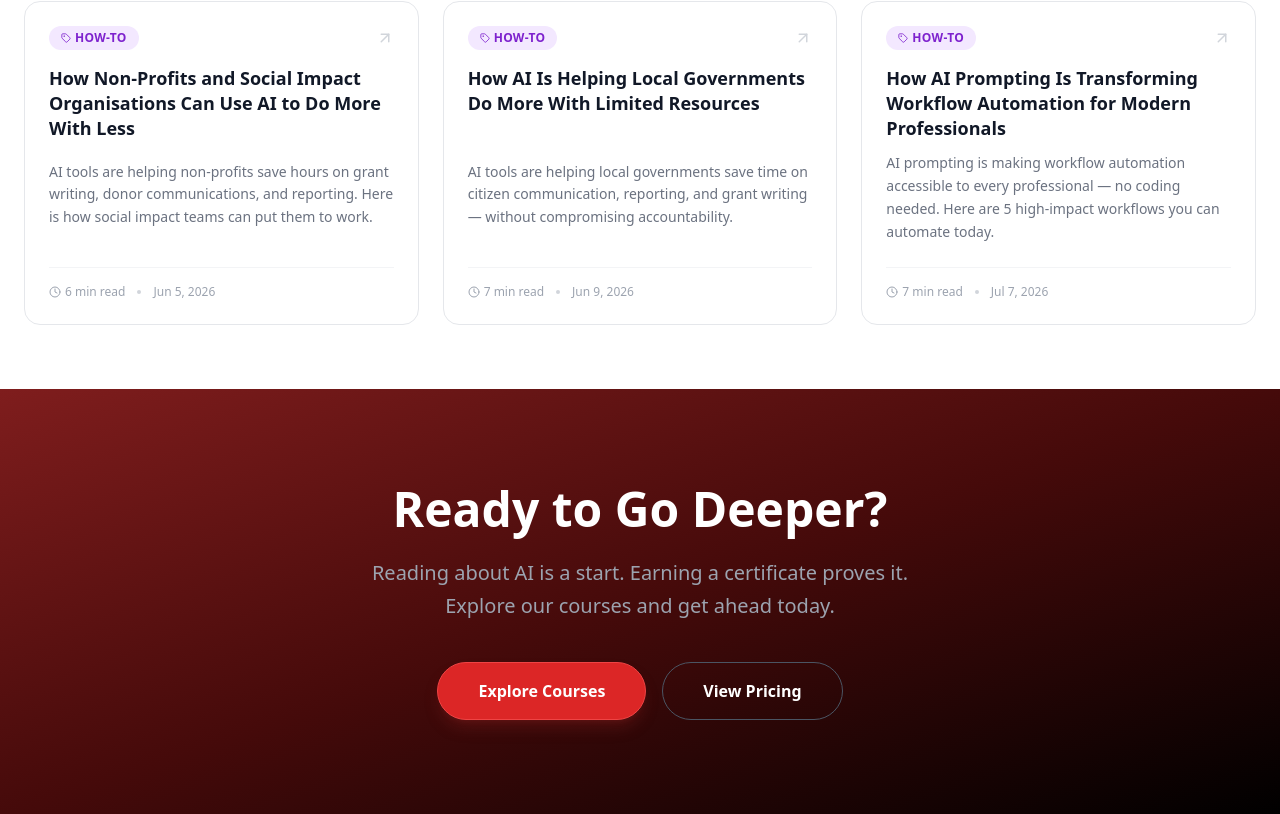
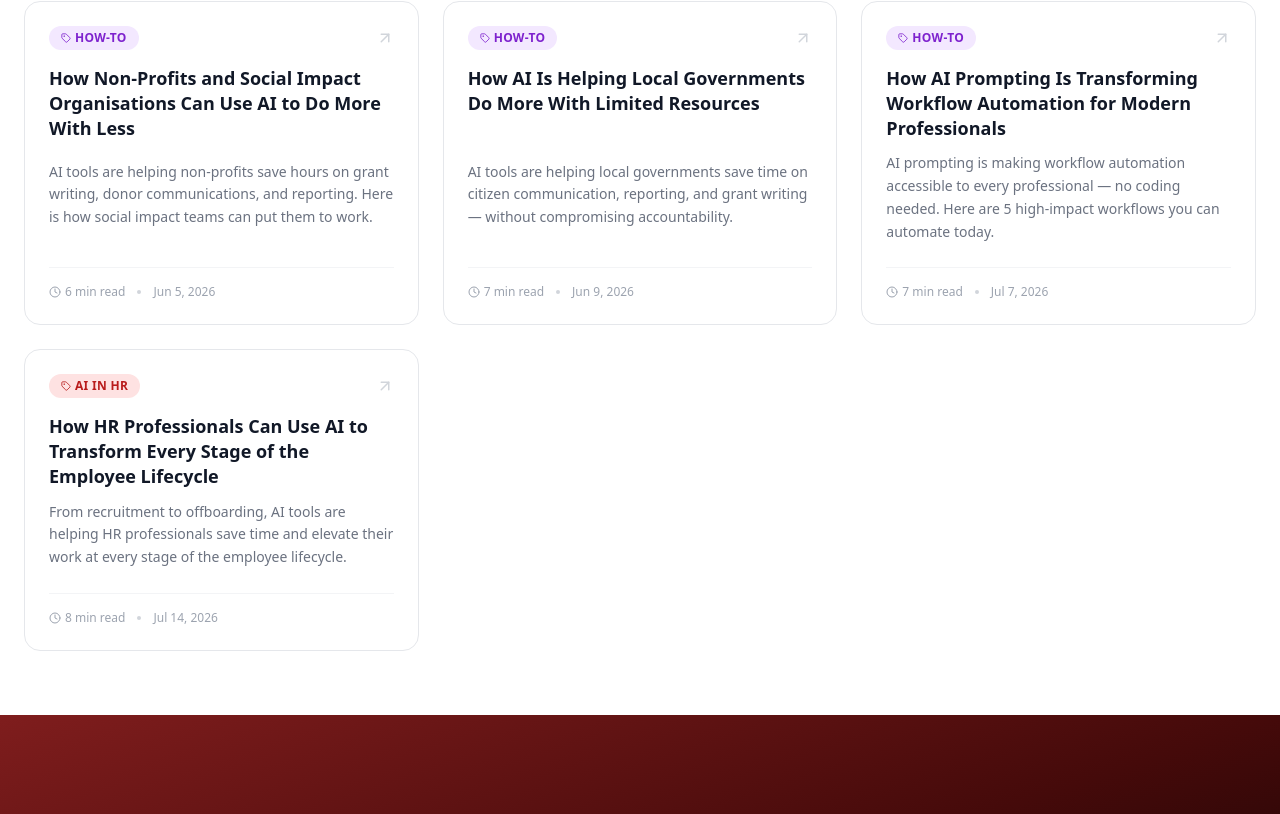
Before and after one commit to shiromys/AICourseHubPro, a React (Vite) app in the folder frontend/: page /blog in a window 1280 px wide. Shown: the part 1529-2343 px from the top of the page. Built offline with nearby package versions, Linux system fonts and the light colour scheme; no server answers.

Commit message:
added blog post number 8

```diff
--- a/frontend/src/pages/Blog.jsx
+++ b/frontend/src/pages/Blog.jsx
@@ -80,6 +80,16 @@ const articles = [
     readTime: '7 min read',
     date: 'Jul 7, 2026',
     slug: 'ai-prompting-workflow-automation-efficiency',
+    featured: false,
+  },
+  {
+    id: 8,
+    title: 'How HR Professionals Can Use AI to Transform Every Stage of the Employee Lifecycle',
+    excerpt: 'From recruitment to offboarding, AI tools are helping HR professionals save time and elevate their work at every stage of the employee lifecycle.',
+    category: 'AI in HR',
+    readTime: '8 min read',
+    date: 'Jul 14, 2026',
+    slug: 'how-hr-professionals-can-use-ai-employee-lifecycle',
     featured: false,
   },
   // ── Add new articles below this line ──────
```
